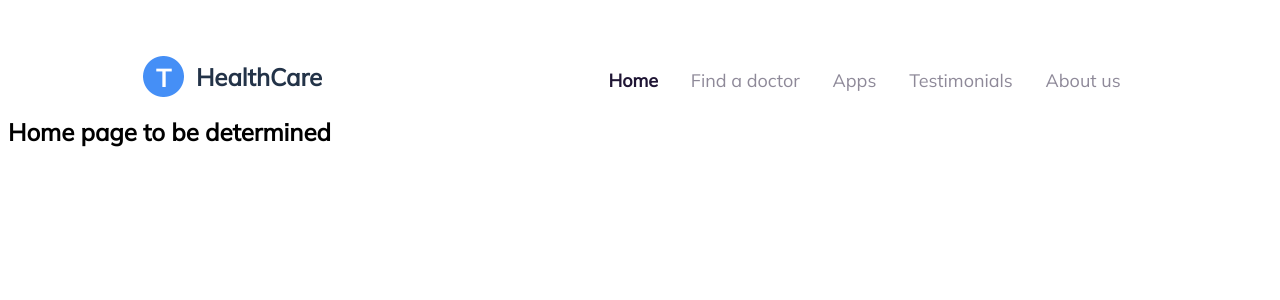
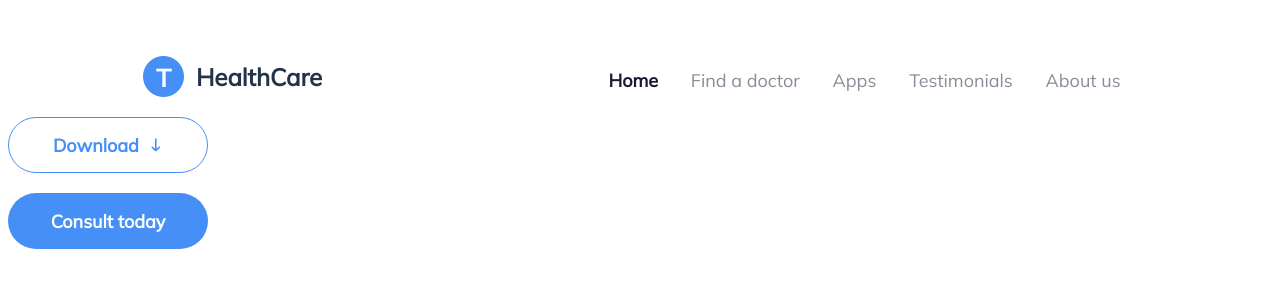
Before and after one commit to Vladislav-Zyuzko/zyuzko-web, a React (Vite) app: page / in a window 1280 px wide. Shown: the top 300 px of the page. Built offline with nearby package versions, Linux system fonts and the light colour scheme.

Commit message:
add HCButtons

```diff
--- /dev/null
+++ b/src/components/HCbutton/HCButton.tsx
@@ -0,0 +1,12 @@
+import HCButtonCss from './HCbutton.module.css';
+
+function HCButton (props: HCButtonProps){
+    return (
+        <button className={props.isOutlined ? HCButtonCss.outlinedButton : HCButtonCss.fillButton}>
+            {props.title}
+            {typeof props.icon === "string" && <img src={props.icon} alt="button-icon" className={HCButtonCss.HCicon} />}
+        </button>
+    );
+}
+
+export default HCButton;
--- /dev/null
+++ b/src/components/HCbutton/HCbutton.module.css
@@ -0,0 +1,53 @@
+.outlinedButton, .fillButton {
+    -webkit-appearance: none;
+    -moz-appearance: none;
+    appearance: none;
+    display: flex;
+    width: 200px;
+    height: 56px;
+    justify-content: center;
+    align-items: center;
+    border-radius: 55px;
+    font-size: 18px;
+    font-weight: 700;
+    cursor: pointer;
+    font-family: 'Mulish';
+    transition: 0.7s;
+}
+
+.HCicon {
+    transform: rotate(90deg);
+    margin-left: 8.79px;
+    width: 15.434px;
+    height: 9.821px;
+
+}
+
+.outlinedButton {
+    border: 1.4px solid var(--primary-blue);
+    color: var(--primary-blue);
+}
+
+.fillButton {
+    color: var(--primary-white);
+    background-color: var(--primary-blue);
+    border: none;
+}
+
+.outlinedButton:hover {
+    transition: 0.7s;
+    fill: var(--midnight-black);
+    border: 1.4px solid var(--midnight-black);
+    color: var(--midnight-black);
+}
+
+.fillButton:hover {
+    transition: 0.7s;
+    fill: var(--midnight-black);
+    background-color: var(--midnight-black);
+}
+
+.fillButton:active, .outlinedButton:active {
+    transform: scale(1.05);
+    transition: 0.2s;
+}
--- /dev/null
+++ b/src/interfaces/HCButtonProps.ts
@@ -0,0 +1,5 @@
+interface HCButtonProps {
+    title: String,
+    icon?: String,
+    isOutlined: boolean,
+}
--- a/src/pages/Home.tsx
+++ b/src/pages/Home.tsx
@@ -1,7 +1,12 @@
+import HCButton from "../components/HCbutton/HCButton";
+
 function Home() {
     return (
       <div>
-        <h2>Home page to be determined</h2>
+        <br />
+        <HCButton title={'Download'} isOutlined={true} icon={'src/assets/images/icons/arrow.svg'} />
+        <br />
+        <HCButton title={'Consult today'} isOutlined={false} />
       </div>
     );
   }
```
